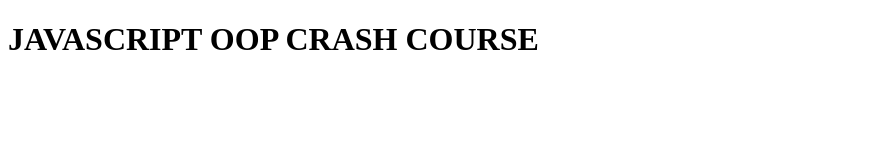
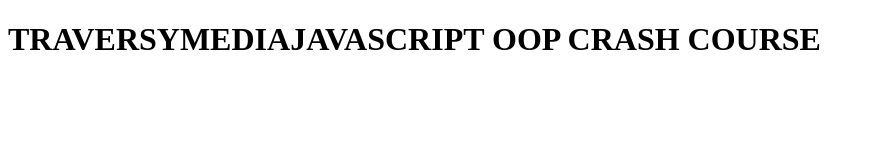
Before and after one commit to Amon-mamon/TRAVERSY-MEDIA-OOP-CRASH-COURSE, a plain HTML site: page index.html in a window 1280 px wide. Shown: the whole page, without its empty margins (0-875 px from the left). Drawn offline with Linux system fonts and the light colour scheme.

Commit message:
Update index.html

```diff
--- a/index.html
+++ b/index.html
@@ -6,7 +6,7 @@
     <title>Document</title>
   </head>
   <body>
-    <h1>JAVASCRIPT OOP CRASH COURSE</h1>
+    <h1>TRAVERSYMEDIAJAVASCRIPT OOP CRASH COURSE</h1>
   </body>
   <script src="OOP_CRASH_COURSE/5_Object.crea.js"></script>
 </html>
```
